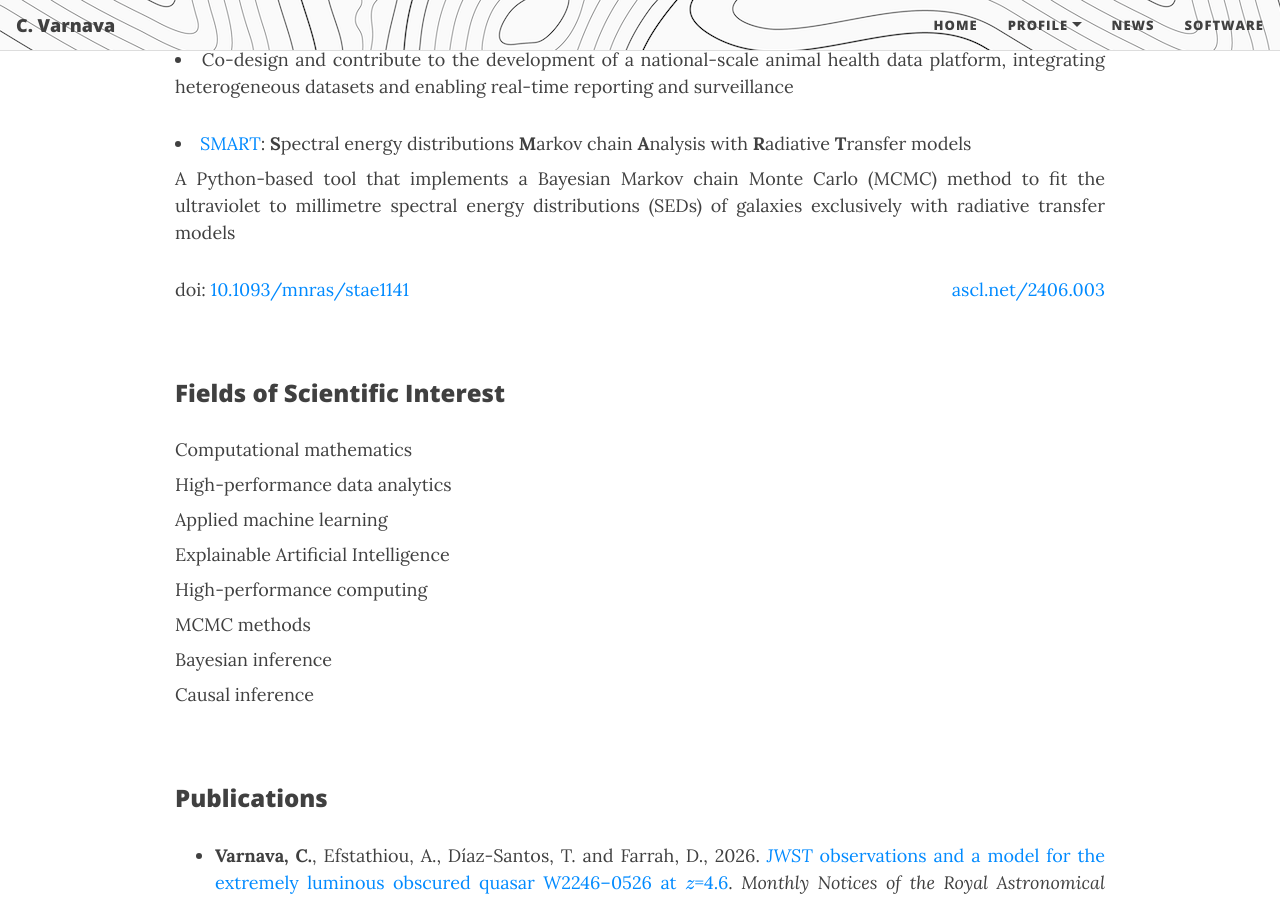
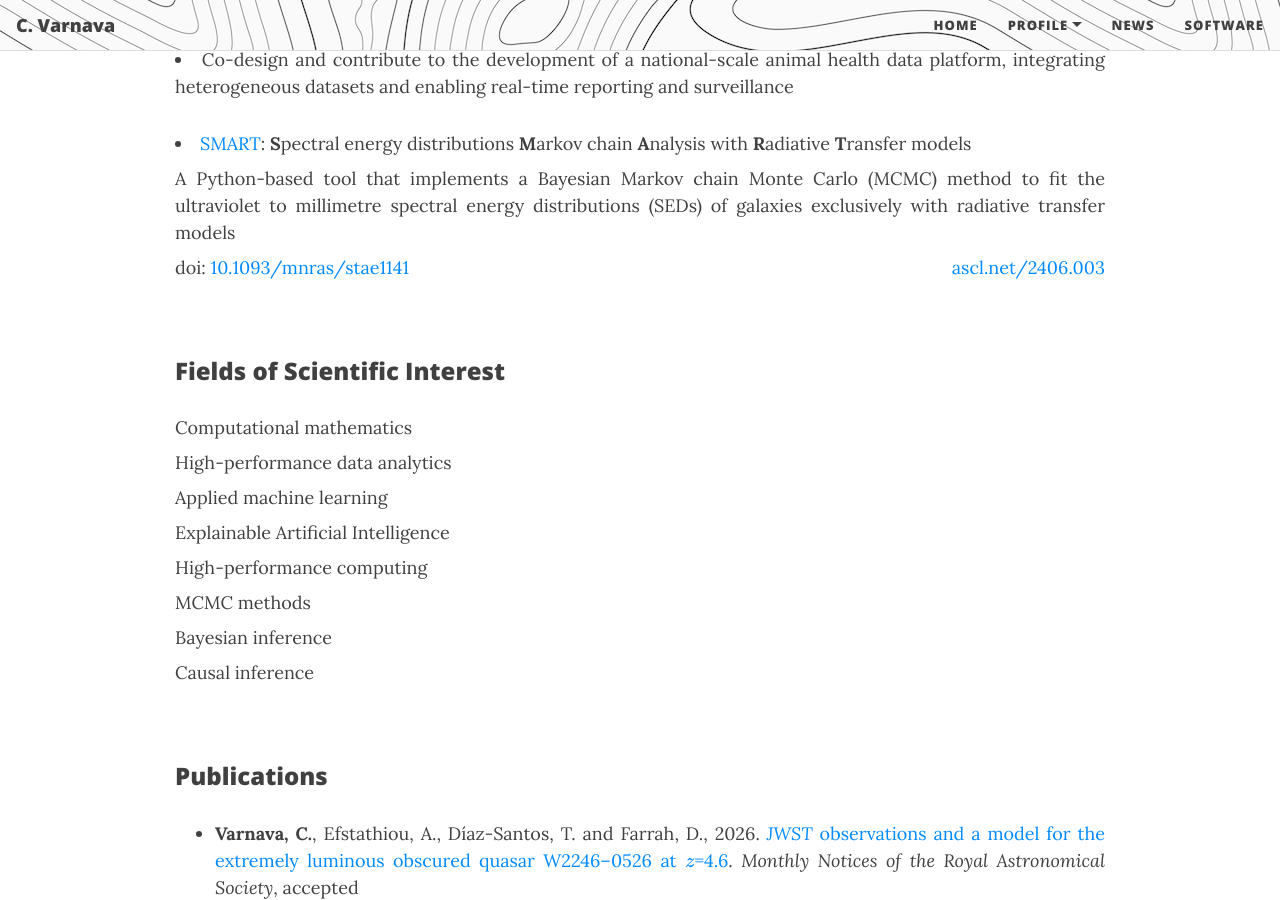
Before and after one commit to ch-var/ch-var.github.io, a Jekyll site: the page built from CV.html, in a window 1280 px wide and 900 px high, scrolled down 2423 px. Built offline with Jekyll 4.4.1, drawn with Linux system fonts in a browser that asks for light colours; formulas are drawn with MathJax 3.

Commit message:
Update CV.html

```diff
--- a/CV.html
+++ b/CV.html
@@ -79,7 +79,7 @@ mathjax: true
 <li class="responsive-margin">Co-design and contribute to the development of a national-scale animal health data platform, integrating heterogeneous datasets and enabling real-time reporting and surveillance </li>
 <p></p>
 <li class="responsive-margin"><a href="https://github.com/ch-var/SMART">SMART</a>: <b>S</b>pectral energy distributions <b>M</b>arkov chain <b>A</b>nalysis with <b>R</b>adiative <b>T</b>ransfer models</li>
-<p align='justify' class="responsive-margin" style="margin-top: 8px;">A Python-based tool that implements a Bayesian Markov chain Monte Carlo (MCMC) method to fit the ultraviolet to millimetre spectral energy distributions (SEDs) of galaxies exclusively with radiative transfer models</p>
+<p align='justify' class="responsive-margin" style="margin-bottom: 8px; margin-top: 8px;">A Python-based tool that implements a Bayesian Markov chain Monte Carlo (MCMC) method to fit the ultraviolet to millimetre spectral energy distributions (SEDs) of galaxies exclusively with radiative transfer models</p>
 <p style="text-align:left; margin-top:8px;">doi: <a href="https://doi.org/10.1093/mnras/stae1141">10.1093/mnras/stae1141</a> <span style="float:right;"><a href="https://www.ascl.net/2406.003">ascl.net/2406.003</a></span></p>
 <br>
 <p style="font-family: var(--header-font); font-weight: 800; line-height: 1.1; font-size: 1.5rem; margin-top: 1.25rem;">Fields of Scientific Interest</p>
```
